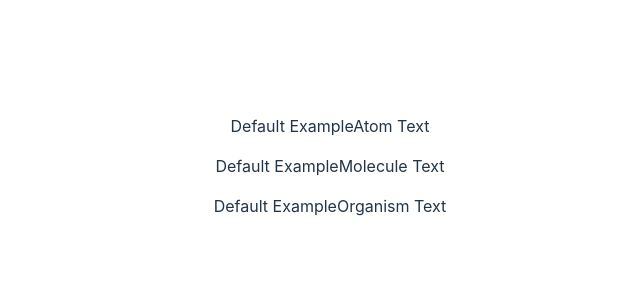
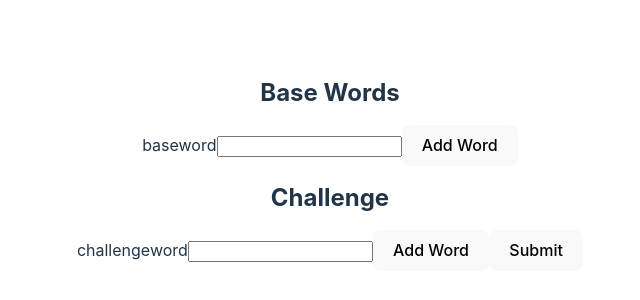
Before and after one commit to InstincDev/spellwell-frontend, a React (Vite) app: page /test in a window 1280 px wide. Shown: the part 234-534 px from the top of the page, without its empty margins (310-950 px from the left). Built offline with nearby package versions, Linux system fonts and the light colour scheme.

Commit message:
added react routers and test page

```diff
--- a/package.json
+++ b/package.json
@@ -5,12 +5,15 @@
   "type": "module",
   "scripts": {
     "dev": "vite",
+    "test": "jest --coverage",
     "build": "vite build",
     "preview": "vite preview"
   },
   "dependencies": {
     "react": "^18.2.0",
-    "react-dom": "^18.2.0"
+    "react-dom": "^18.2.0",
+    "react-router-dom": "^6.8.1",
+    "sass": "^1.57.1"
   },
   "devDependencies": {
     "@types/react": "^18.0.26",
@@ -20,6 +23,7 @@
     "@vitejs/plugin-react": "^3.0.0",
     "eslint": "^8.32.0",
     "eslint-plugin-react": "^7.32.1",
+    "jest": "^29.4.2",
     "vite": "^4.0.0"
   }
 }
--- a/src/App.jsx
+++ b/src/App.jsx
@@ -1,12 +1,20 @@
+import { BrowserRouter, Routes, Route } from "react-router-dom";
 import "./App.css";
 import { ExampleAtom, ExampleMolecule, ExampleOrganism } from "./components";
+import { HomePage, TestPage } from "./pages";
 
 function App() {
     return (
         <div className="App">
-            <ExampleAtom />
+            <BrowserRouter>
+                <Routes>
+                    <Route path="/" element={<HomePage />} />
+                    <Route path="/test" element={<TestPage />} />
+                </Routes>
+            </BrowserRouter>
+            {/* <ExampleAtom />
             <ExampleMolecule />
-            <ExampleOrganism />
+            <ExampleOrganism /> */}
         </div>
     );
 }
--- a/src/components/atoms/ExampleAtom/ExampleAtom.jsx
+++ b/src/components/atoms/ExampleAtom/ExampleAtom.jsx
@@ -1,3 +1,4 @@
+import styles from './ExampleAtom.module.scss'
 export function ExampleAtom ({text = "Default ExampleAtom Text"}){
-    return <div><p>{text}</p></div>
+    return <div className={styles.ExampleAtom}><p>{text}</p></div>
 }
--- /dev/null
+++ b/src/components/atoms/ExampleAtom/ExampleAtom.module.scss
@@ -0,0 +1,4 @@
+.ExampleAtom{
+    background: black;
+    color: white;
+}
--- /dev/null
+++ b/src/pages/HomePage/HomePage.jsx
@@ -0,0 +1,3 @@
+export function HomePage () {
+   return  <div>Hello Home</div>
+}
--- /dev/null
+++ b/src/pages/TestPage/TestPage.jsx
@@ -0,0 +1,56 @@
+import { useState } from "react";
+export function TestPage() {
+    const handleSubmit = (event) => {
+        event.preventDefault();
+    };
+
+    const [basewords, setBasewords] = useState([]);
+    const [challengewords, setChallengewords] = useState([]);
+
+    return (
+        <div>
+            <form onSubmit={handleSubmit}>
+                <h2>Base Words</h2>
+                <Input
+                    label={"baseword"}
+                    type={"text"}
+                    addWord={(word) => setBasewords([...basewords, word])}
+                />
+
+                <h2> Challenge</h2>
+                <Input
+                    label={"challengeword"}
+                    type={"text"}
+                    addWord={(word) =>
+                        setChallengewords([...challengewords, word])
+                    }
+                />
+                <button type="submit">Submit</button>
+            </form>
+        </div>
+    );
+}
+
+function Input({ label, type, addWord }) {
+    const [word, setWord] = useState("");
+    const handleOnClick = () => {
+        addWord(word);
+        setWord("");
+    };
+    return (
+        <>
+            <label htmlFor={label}>
+                {label}
+                <input
+                    type={type}
+                    name={label}
+                    value={word}
+                    onChange={(e) => setWord(e.target.value)}
+                />
+            </label>
+            <button type="button" onClick={handleOnClick}>
+                Add Word
+            </button>
+        </>
+    );
+}
--- /dev/null
+++ b/src/pages/index.js
@@ -0,0 +1,2 @@
+export {HomePage} from './HomePage/HomePage'
+export {TestPage} from './TestPage/TestPage'
```
Also changed, not shown: 1 other file (tests, documents, lock files or other folders).
